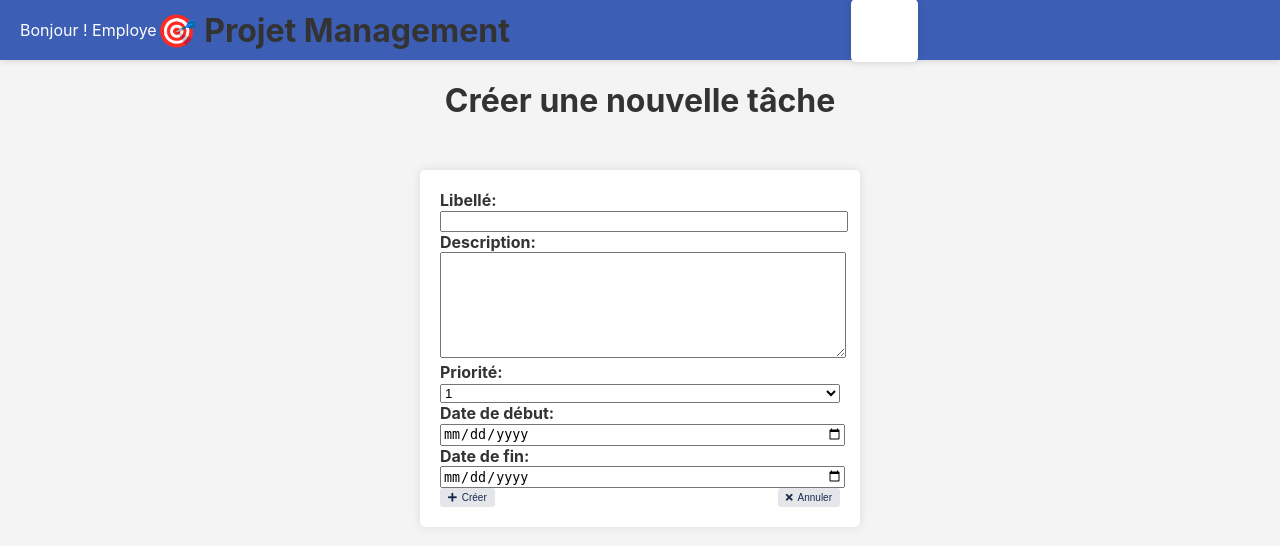
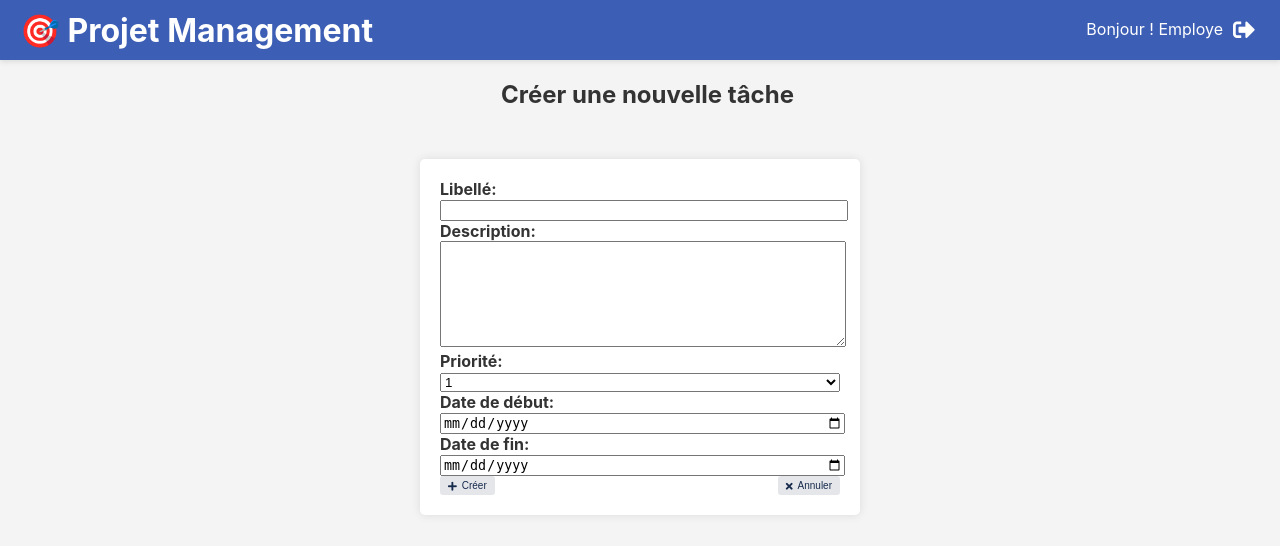
Before and after one commit to astr-id/evaldjango, a Django app: page /projetmanagement/projet/3/creer-tache/ in a window 1280 px wide. Shown: the top 546 px of the page. Run offline with Django 5.2, Linux system fonts and the light colour scheme; data comes from the database, SQL or seed files in the repository; both versions use the stored data as it was after the commit; parts of the project's set-up code (start-up, migrations or seed data) failed here and were passed over.

Commit message:
modif css

```diff
--- a/projetmanagement/static/style.css
+++ b/projetmanagement/static/style.css
@@ -5,6 +5,10 @@
     box-sizing: border-box;
     background-color: #f4f4f4;
     color: #333;
+}
+
+h1 {
+    color: white;
 }
 
 header {
@@ -18,7 +22,7 @@
     height: 20px;
 }
 
-.logout-button{
+.logout-button {
     background: none;
     border: none;
     padding: 0;
@@ -45,12 +49,6 @@
     margin-bottom: 10px;
 }
 
-.retour {
-    margin-left: 30px;
-    margin-top: 20px;
-    margin-bottom: 0px;
-}
-
 .back-icon {
     margin-left: 30px;
     font-size: medium;
@@ -69,6 +67,7 @@
     border: none;
     color: inherit;
 }
+
 .btn {
     align-items: center;
     background-color: #E4E6EA;
@@ -85,7 +84,7 @@
     padding: 4px 8px;
 }
 
-button:hover {
+.btn:hover {
     background-color: #D0D4DB;
 }
 
@@ -105,3 +104,11 @@
 i {
     margin-right: 5px;
 }
+
+.user_bloc {
+    display: flex;
+}
+
+.user_bloc form {
+    margin-left: 10px;
+}
--- a/projetmanagement/static/style_formulaire_tache.css
+++ b/projetmanagement/static/style_formulaire_tache.css
@@ -1,10 +1,9 @@
-h1 {
+h2 {
     text-align: center;
-    color: #333;
 }
 
 
-form {
+.form_tache {
     max-width: 400px;
     margin: 50px auto;
     background: #fff;
--- a/projetmanagement/templates/create_tache.html
+++ b/projetmanagement/templates/create_tache.html
@@ -10,13 +10,13 @@
 </head>
 <body>
 {% include 'header.html' %}
-<h1>Créer une nouvelle tâche</h1>
+<h2>Créer une nouvelle tâche</h2>
 {% if error_message %}
     <div class="alert alert-danger" role="alert">
         {{ error_message }}
     </div>
 {% endif %}
-<form method="post">
+<form class="form_tache" method="post">
     {% csrf_token %}
     <label for="libelle">Libellé:</label>
     <input type="text" id="libelle" name="libelle">
--- a/projetmanagement/templates/header.html
+++ b/projetmanagement/templates/header.html
@@ -1,5 +1,7 @@
 <header>
     {% block content %}
+        <h1>🎯 Projet Management</h1>
+        <div class="user_bloc">
             Bonjour {{ user.username }} !
             <!-- Check le groupe d'appartenance da personne loguée -->
             {% if user.estResponsable == True %}
@@ -10,12 +12,12 @@
                 Employe
                 <!-- Block else à supprimer, pour tests seulement -->
             {% endif %}
-        <h1>🎯 Projet Management</h1>
             <form action="{% url 'logout' %}" method="post">
                 {% csrf_token %}
                 <button type="submit" class="logout-button">
                     <i class="fas fa-sign-out-alt logout-icon" title="Déconnexion"></i>
                 </button>
             </form>
+        </div>
     {% endblock %}
 </header>
--- a/projetmanagement/templates/registration/login.html
+++ b/projetmanagement/templates/registration/login.html
@@ -3,7 +3,7 @@
 <head>
     <meta charset="UTF-8">
     <meta name="viewport" content="width=device-width, initial-scale=1.0">
-    <title>Login</title>
+    <title>Connexion</title>
     <style>
         body {
             font-family: Arial, sans-serif;
@@ -66,7 +66,7 @@
     {% block content %}
 
     <div class="login-container">
-        <h2>Log In</h2>
+        <h2>Connexion</h2>
         <form method="post">
             {% csrf_token %}
             {{ form }}
```
Also changed, not shown: db.sqlite3. Lines whose indentation alone changed are shown as unchanged.
